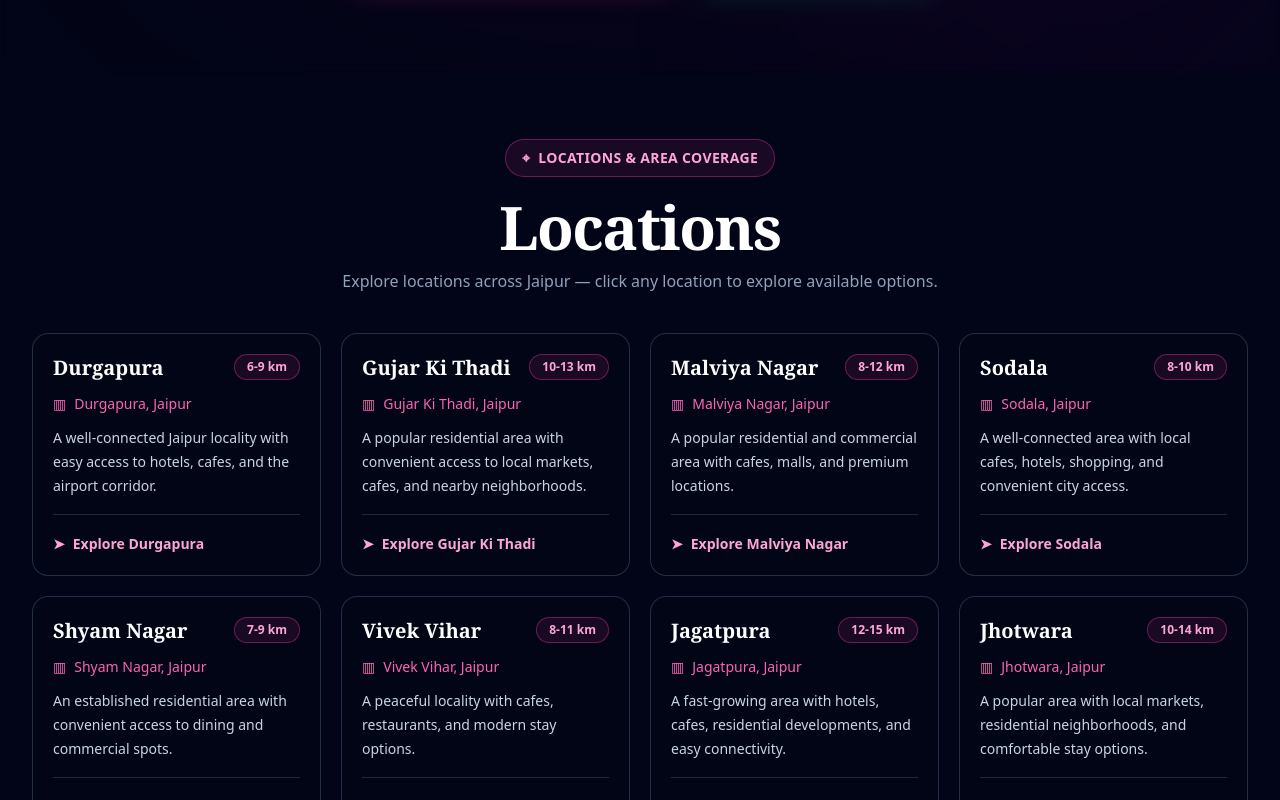
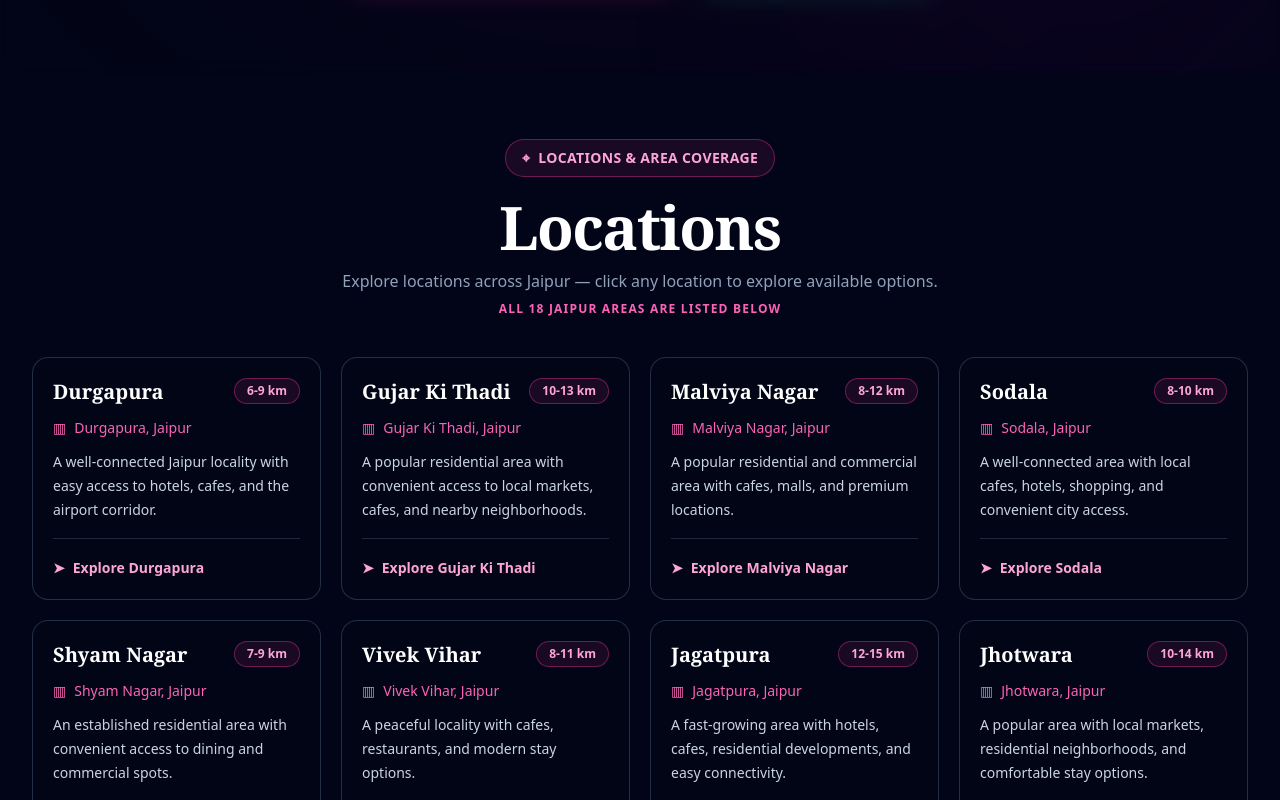
Before and after one commit to gaje9dra/RahulClient, a React (Vite) app: page / in a window 1280 px wide. Shown: the part 10760-11560 px from the top of the page. Built offline with nearby package versions, Linux system fonts and the light colour scheme.

Commit message:
Fix mobile area card visibility and prevent clipping

```diff
--- a/src/components/LocalAreaCoverage.tsx
+++ b/src/components/LocalAreaCoverage.tsx
@@ -25,9 +25,9 @@ export const LocalAreaCoverage: React.FC = () => {
   return (
     <section
       id="area-coverage"
-      className="w-full min-h-0 overflow-visible py-16 pb-24 px-4 sm:px-6 lg:px-8 bg-slate-950/80 text-slate-100 border-b border-pink-500/20"
+      className="w-full h-auto min-h-0 max-h-none overflow-visible py-16 pb-32 px-4 sm:px-6 lg:px-8 bg-slate-950/80 text-slate-100 border-b border-pink-500/20"
     >
-      <div className="w-full max-w-7xl mx-auto min-h-0">
+      <div className="w-full h-auto min-h-0 max-h-none overflow-visible max-w-7xl mx-auto">
         <div className="text-center mb-10">
           <div className="inline-flex items-center gap-2 px-4 py-2 rounded-full border border-pink-500/40 bg-pink-500/10 text-pink-300 text-sm font-bold tracking-wide">
             <span>⌖</span> LOCATIONS &amp; AREA COVERAGE
@@ -38,14 +38,16 @@ export const LocalAreaCoverage: React.FC = () => {
           <p className="mt-3 text-slate-400 text-sm sm:text-base">
             Explore locations across Jaipur — click any location to explore available options.
           </p>
+          <p className="mt-2 text-xs font-bold uppercase tracking-widest text-pink-400">
+            All {JAIPUR_AREAS.length} Jaipur areas are listed below
+          </p>
         </div>
 
-        {/* All area cards remain in normal document flow on every screen size. */}
-        <div className="grid w-full min-h-0 grid-cols-1 sm:grid-cols-2 lg:grid-cols-3 xl:grid-cols-4 gap-5 auto-rows-auto">
+        <div className="grid w-full h-auto min-h-0 max-h-none overflow-visible grid-cols-1 sm:grid-cols-2 lg:grid-cols-3 xl:grid-cols-4 gap-5 auto-rows-auto">
           {JAIPUR_AREAS.map((area, index) => (
             <article
               key={area.name}
-              className={`group min-w-0 w-full rounded-2xl border border-slate-700/70 bg-slate-950/90 p-5 transition-all duration-300 hover:-translate-y-1 hover:border-pink-500/70 hover:shadow-[0_12px_35px_rgba(236,72,153,0.14)] ${index === 0 ? 'border-pink-500/80' : ''}`}
+              className={`group min-w-0 w-full h-auto max-h-none overflow-visible rounded-2xl border border-slate-700/70 bg-slate-950/90 p-5 transition-all duration-300 hover:-translate-y-1 hover:border-pink-500/70 hover:shadow-[0_12px_35px_rgba(236,72,153,0.14)] ${index === 0 ? 'border-pink-500/80' : ''}`}
             >
               <div className="flex items-start justify-between gap-3">
                 <h3 className="min-w-0 break-words text-xl font-serif font-bold text-white group-hover:text-pink-200 transition-colors">
@@ -61,7 +63,7 @@ export const LocalAreaCoverage: React.FC = () => {
                 <span className="min-w-0 break-words">{area.name}, Jaipur</span>
               </div>
 
-              <p className="mt-3 text-sm leading-6 text-slate-300">
+              <p className="mt-3 text-sm leading-6 text-slate-300 break-words">
                 {area.description}
               </p>
 
```
